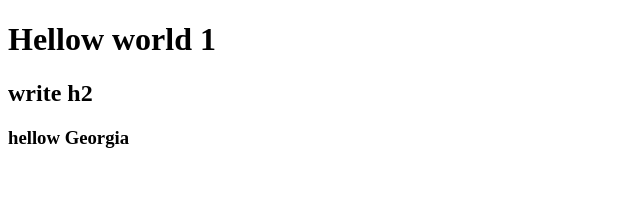
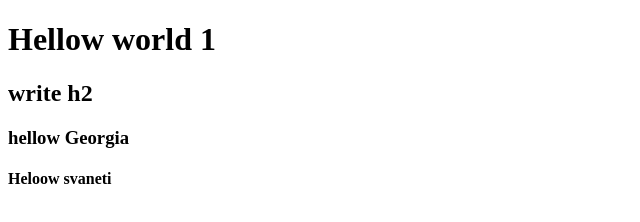
Before and after one commit to Dpan27/FirstGit, a plain HTML site: page index.html in a window 1280 px wide. Shown: the whole page, without its empty margins (0-640 px from the left). Drawn offline with Linux system fonts and the light colour scheme.

Commit message:
update svaneti
hellow svaneti from tbilisi

```diff
--- a/index.html
+++ b/index.html
@@ -10,5 +10,6 @@
 
 		<h2>write h2 </h2>
 		<h3>hellow Georgia</h3>
+		<h4>Heloow svaneti</h4>
 	</body>
 </html>
```
